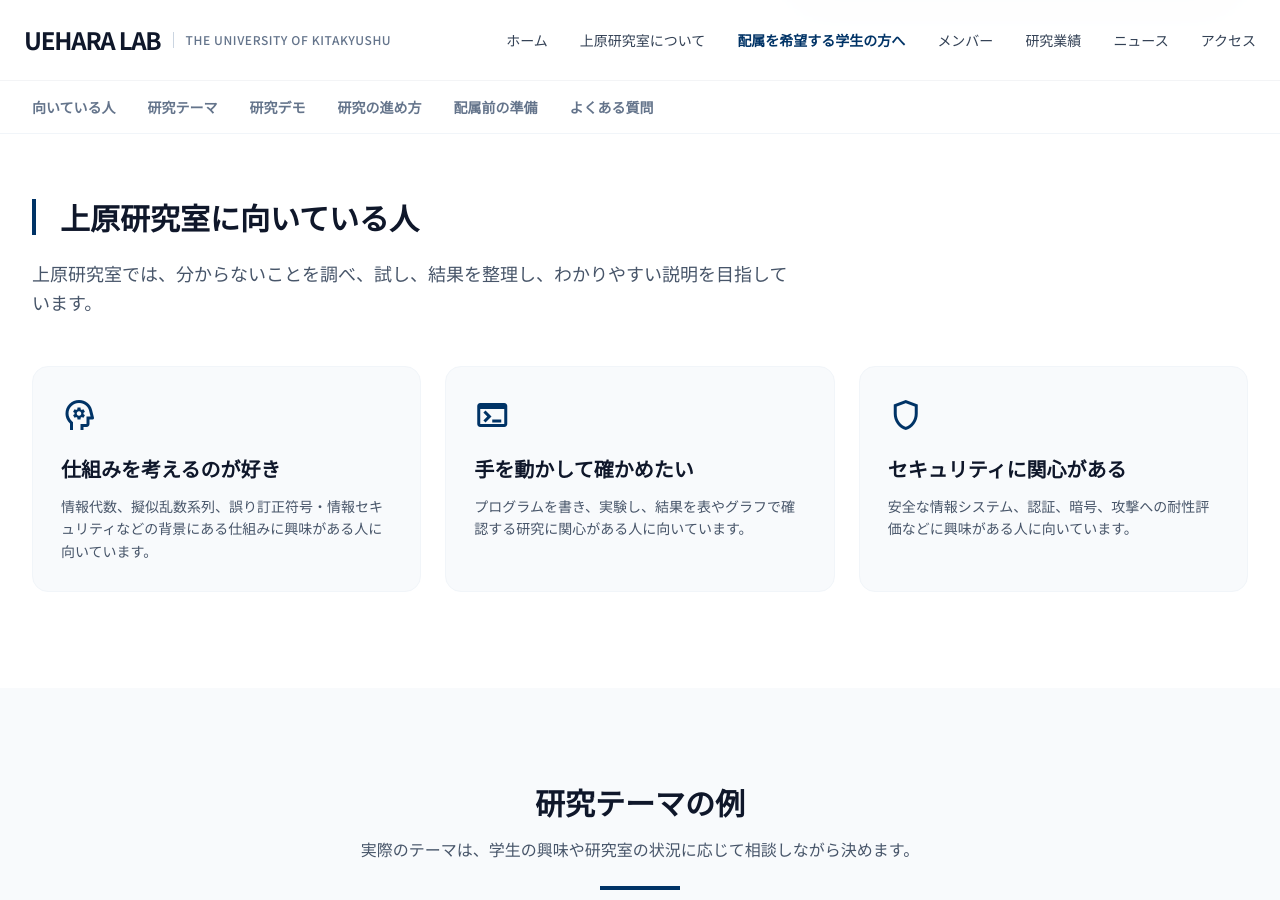
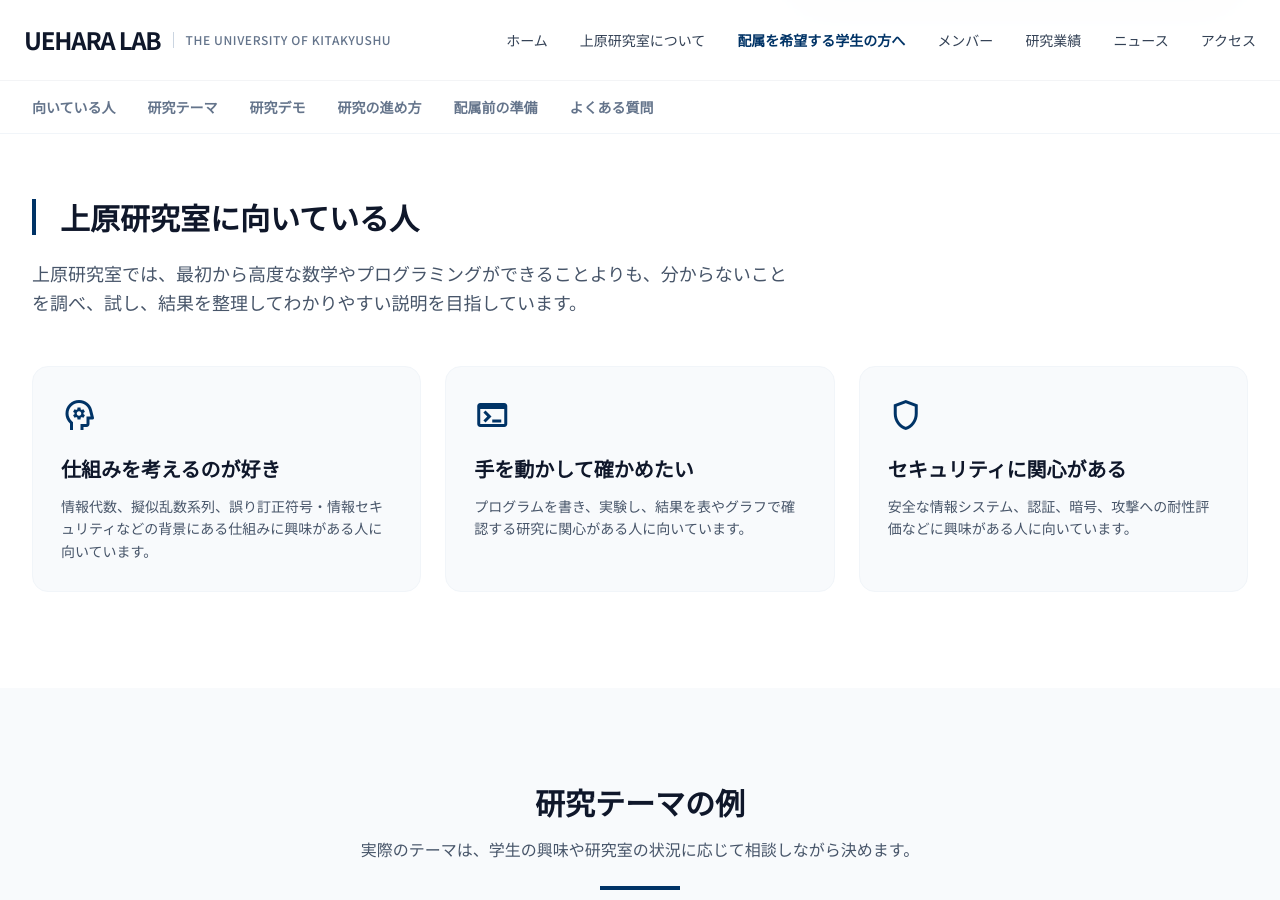
Before and after one commit to ko-max-123/test, a Jekyll site: the page built from prospective_students.html, in a window 1280 px wide and 900 px high, scrolled down 540 px. Built offline with Jekyll 4.4.1, drawn with Linux system fonts in a browser that asks for light colours; nearby versions of some CDN libraries.

Commit message:
20260610 フッターの修正と文言の修正

```diff
--- a/_includes/footer.html
+++ b/_includes/footer.html
@@ -31,8 +31,8 @@
         <div class="space-y-4">
           <h3 class="font-bold uppercase text-xs tracking-widest text-slate-500">Links</h3>
           <ul class="space-y-2 text-sm text-slate-400">
-            <li><a class="hover:text-white transition-colors" href="#">北九州市立大学</a></li>
-            <li><a class="hover:text-white transition-colors" href="#">ひびきのキャンパス</a></li>
+            <li><a class="hover:text-white transition-colors" href="https://www.kitakyu-u.ac.jp/" target="_blank" rel="noopener noreferrer">北九州市立大学</a></li>
+            <li><a class="hover:text-white transition-colors" href="https://www.kitakyu-u.ac.jp/env/" target="_blank" rel="noopener noreferrer">ひびきのキャンパス</a></li>
           </ul>
         </div>
       </div>
--- a/prospective_students.html
+++ b/prospective_students.html
@@ -57,7 +57,7 @@
     <div class="max-w-7xl mx-auto px-4 sm:px-6 lg:px-8">
       <div class="max-w-3xl mb-12">
         <h2 class="text-3xl font-bold mb-6 border-l-4 border-primary pl-6">上原研究室に向いている人</h2>
-        <p class="text-lg text-slate-600 leading-relaxed">上原研究室では、分からないことを調べ、試し、結果を整理し、わかりやすい説明を目指しています。</p>
+        <p class="text-lg text-slate-600 leading-relaxed">上原研究室では、最初から高度な数学やプログラミングができることよりも、分からないことを調べ、試し、結果を整理してわかりやすい説明を目指しています。</p>
       </div>
       <div class="grid md:grid-cols-2 lg:grid-cols-3 gap-6">{% for item in site.data.prospective.fit %}<div
           class="p-7 rounded-2xl bg-slate-50 border border-slate-100 hover:shadow-soft transition-all"><span
```
